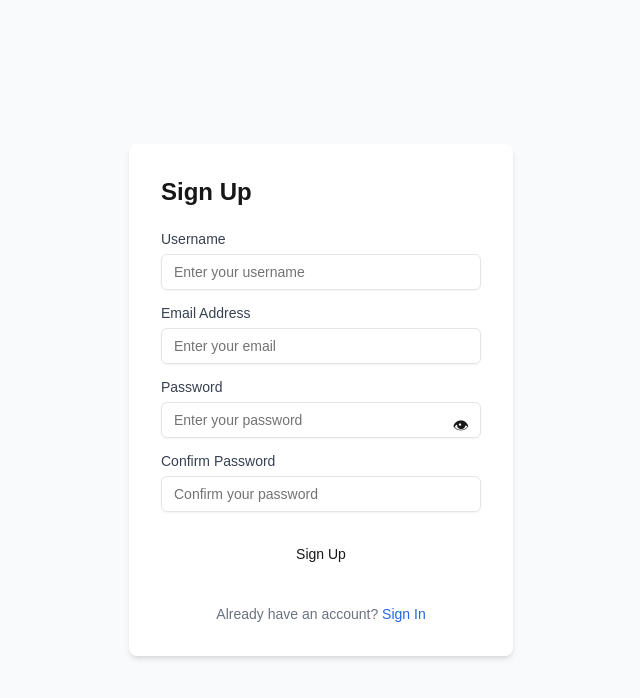
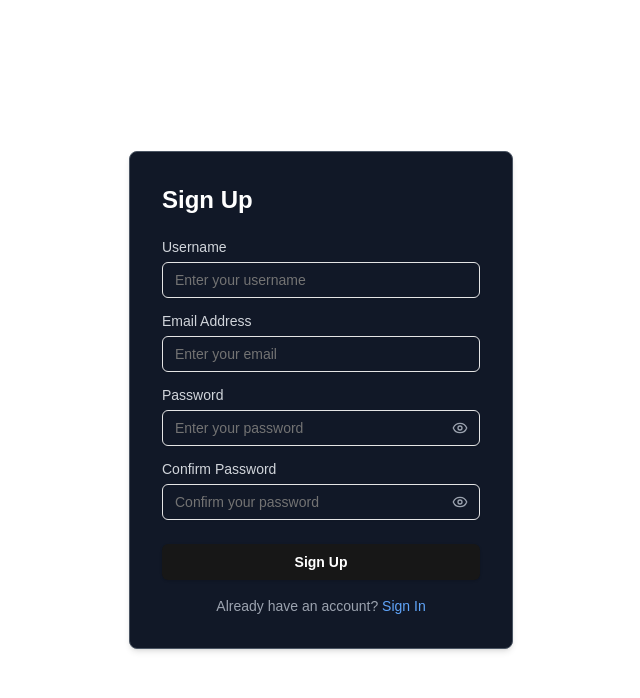
Before and after one commit to huzidev/next-ai, a Next.js app: page /auth/signup in a window 1280 px wide. Shown: the top 698 px of the page, without its empty margins (319-959 px from the left). Built offline with nearby package versions, Linux system fonts and the light colour scheme.

Commit message:
otp blocks

```diff
--- a/src/pages/auth/signin/index.tsx
+++ b/src/pages/auth/signin/index.tsx
@@ -5,7 +5,7 @@ import { Button } from "@/components/ui/button";
 import { useRouter } from "next/router";
 import { useForm } from "react-hook-form";
 import Link from "next/link";
-import { postRequest } from "@/services/api";
+import { post } from "@/services/api";
 import { Input } from "@/components/ui/input";
 import { Label } from "@/components/ui/label";
 
@@ -24,7 +24,7 @@ export default function Signin() {
   async function onSubmit(data: FormValues) {
     console.log(data);
     console.log("SW data for signin", data);
-    const response = await postRequest(SIGNIN_USER_URL, data);
+    const response = await post(SIGNIN_USER_URL, data);
     console.log("SW response on signin request", response);
   };
 
--- a/src/pages/auth/signup/index.tsx
+++ b/src/pages/auth/signup/index.tsx
@@ -5,7 +5,8 @@ import { Button } from "@/components/ui/button";
 import { useRouter } from "next/router";
 import { useForm } from "react-hook-form";
 import Link from "next/link";
-import { postRequest } from "@/services/api";
+import { post } from "@/services/api";
+import { Eye, EyeOff } from "lucide-react";
 
 type FormValues = {
   username: string;
@@ -14,27 +15,57 @@ type FormValues = {
   confirmPassword: string;
 };
 
+interface PasswordState {
+  password: boolean;
+  confirmPassword: boolean;
+}
+
 const SIGNUP_USER_URL = "/api/auth/user/signup";
 
 export default function Signup() {
-  const { register, handleSubmit, watch, formState: { errors } } = useForm<FormValues>();
-  const [showPassword, setShowPassword] = useState(false);
+  const {
+    register,
+    handleSubmit,
+    watch,
+    formState: { errors },
+  } = useForm<FormValues>();
+  const [showPassword, setShowPassword] = useState<PasswordState>({
+    password: false,
+    confirmPassword: false,
+  });
   const router = useRouter();
 
   async function onSubmit(data: FormValues) {
     console.log("Signup data:", data);
-    const response = await postRequest(SIGNUP_USER_URL, data);
+    const response = await post(SIGNUP_USER_URL, data);
+
+    console.log("SW what is response on register", response);
+
+    if (response) {
+      router.push(`/auth/verify?email=${encodeURIComponent(response?.email)}`);
+    }
     console.log("Signup response:", response);
   }
 
+  function toggleShowPassword(field: keyof PasswordState) {
+    setShowPassword((prevState) => ({
+      ...prevState,
+      [field]: !prevState[field],
+    }));
+  }
+
   return (
-    <div className="flex items-center justify-center min-h-screen bg-gray-50">
-      <div className="w-full max-w-sm p-8 bg-white shadow-md rounded-lg">
-        <h1 className="text-2xl font-semibold mb-6">Sign Up</h1>
-
+    <div className="flex items-center justify-center min-h-screen">
+      <div className="w-full max-w-sm p-8 shadow-md rounded-lg border border-gray-600 bg-gray-900">
+        <h1 className="text-2xl font-semibold mb-6 text-white">
+          Sign Up
+        </h1>
         <form onSubmit={handleSubmit(onSubmit)}>
           <div className="mb-4">
-            <Label htmlFor="username" className="block text-sm font-medium text-gray-700">
+            <Label
+              htmlFor="username"
+              className="block text-sm font-medium text-gray-300"
+            >
               Username
             </Label>
             <Input
@@ -42,13 +73,18 @@ export default function Signup() {
               type="text"
               placeholder="Enter your username"
               {...register("username", { required: "Username is required" })}
-              className="mt-2 p-3 border rounded w-full"
+              className="mt-2 p-3 border border-gray-600 rounded w-full bg-gray-800 text-white focus:ring-2 focus:ring-blue-500"
             />
-            {errors.username && <p className="text-red-500 text-xs">{errors.username.message}</p>}
+            {errors.username && (
+              <p className="text-red-500 text-xs">{errors.username.message}</p>
+            )}
           </div>
 
           <div className="mb-4">
-            <Label htmlFor="email" className="block text-sm font-medium text-gray-700">
+            <Label
+              htmlFor="email"
+              className="block text-sm font-medium text-gray-300"
+            >
               Email Address
             </Label>
             <Input
@@ -56,59 +92,103 @@ export default function Signup() {
               type="email"
               placeholder="Enter your email"
               {...register("email", { required: "Email is required" })}
-              className="mt-2 p-3 border rounded w-full"
+              className="mt-2 p-3 border border-gray-600 rounded w-full bg-gray-800 text-white focus:ring-2 focus:ring-blue-500"
             />
-            {errors.email && <p className="text-red-500 text-xs">{errors.email.message}</p>}
+            {errors.email && (
+              <p className="text-red-500 text-xs">{errors.email.message}</p>
+            )}
           </div>
 
           <div className="mb-4">
-            <Label htmlFor="password" className="block text-sm font-medium text-gray-700">
+            <Label
+              htmlFor="password"
+              className="block text-sm font-medium text-gray-300"
+            >
               Password
             </Label>
             <div className="relative">
               <Input
                 id="password"
-                type={showPassword ? "text" : "password"}
+                type={showPassword.password ? "text" : "password"}
                 placeholder="Enter your password"
-                {...register("password", { required: "Password is required", minLength: { value: 6, message: "Password must be at least 6 characters" } })}
-                className="mt-2 p-3 border rounded w-full"
+                {...register("password", {
+                  required: "Password is required",
+                  minLength: {
+                    value: 6,
+                    message: "Password must be at least 6 characters",
+                  },
+                })}
+                className="mt-2 p-3 border border-gray-600 rounded w-full bg-gray-800 text-white focus:ring-2 focus:ring-blue-500"
               />
               <button
                 type="button"
-                className="absolute right-3 top-3"
-                onClick={() => setShowPassword(!showPassword)}
+                className="absolute right-3 top-2.5 text-gray-400 hover:text-white"
+                onClick={() => toggleShowPassword("password")}
               >
-                {showPassword ? "🙈" : "👁"}
+                {showPassword.password ? (
+                  <EyeOff size={16} />
+                ) : (
+                  <Eye size={16} />
+                )}
               </button>
             </div>
-            {errors.password && <p className="text-red-500 text-xs">{errors.password.message}</p>}
+            {errors.password && (
+              <p className="text-red-500 text-xs">{errors.password.message}</p>
+            )}
           </div>
 
           <div className="mb-6">
-            <Label htmlFor="confirmPassword" className="block text-sm font-medium text-gray-700">
+            <Label
+              htmlFor="confirmPassword"
+              className="block text-sm font-medium text-gray-300"
+            >
               Confirm Password
             </Label>
+            <div className="relative">
               <Input
                 id="confirmPassword"
-              type="password"
+                type={showPassword.confirmPassword ? "text" : "password"}
                 placeholder="Confirm your password"
                 {...register("confirmPassword", {
                   required: "Confirm Password is required",
-                validate: value => value === watch("password") || "Passwords do not match",
+                  validate: (value) =>
+                    value === watch("password") || "Passwords do not match",
                 })}
-              className="mt-2 p-3 border rounded w-full"
+                className="mt-2 p-3 border border-gray-600 rounded w-full bg-gray-800 text-white focus:ring-2 focus:ring-blue-500"
               />
-            {errors.confirmPassword && <p className="text-red-500 text-xs">{errors.confirmPassword.message}</p>}
+              <button
+                type="button"
+                className="absolute right-3 top-2.5 text-gray-400 hover:text-white"
+                onClick={() => toggleShowPassword("confirmPassword")}
+              >
+                {showPassword.confirmPassword ? (
+                  <EyeOff size={16} />
+                ) : (
+                  <Eye size={16} />
+                )}
+              </button>
+            </div>
+            {errors.confirmPassword && (
+              <p className="text-red-500 text-xs">
+                {errors.confirmPassword.message}
+              </p>
+            )}
           </div>
 
-          <Button type="submit" variant="primary" className="w-full mb-4">
+          <Button
+            type="submit"
+            className="w-full bg-blue-600 hover:bg-blue-700 text-white font-semibold py-2 rounded-lg"
+          >
             Sign Up
           </Button>
 
           <div className="mt-4 text-center">
-            <p className="text-sm text-gray-500">
+            <p className="text-sm text-gray-400">
               Already have an account?{" "}
-              <Link href="/signin" className="text-blue-600 hover:underline">
+              <Link
+                href="/signin"
+                className="text-blue-400 hover:text-blue-500"
+              >
                 Sign In
               </Link>
             </p>
--- /dev/null
+++ b/src/pages/auth/verify.tsx
@@ -0,0 +1,84 @@
+import { useRouter } from "next/router";
+import { useState } from "react";
+import { Input } from "@/components/ui/input";
+import { Label } from "@/components/ui/label";
+import { Button } from "@/components/ui/button";
+
+export default function Verify() {
+  const router = useRouter();
+  const { email } = router.query;
+
+  const [otp, setOtp] = useState(Array(6).fill(""));
+
+  function handleOtpChange(e: React.ChangeEvent<HTMLInputElement>, index: number) {
+    const value = e.target.value;
+
+    if (/^\d$/.test(value)) {
+      setOtp((prevOtp) => {
+        const newOtp = [...prevOtp];
+        newOtp[index] = value;
+        return newOtp;
+      });
+
+      if (index < otp.length - 1 && value) {
+        document.getElementById(`otp-${index + 1}`)?.focus();
+      }
+    } else if (!value) {
+      setOtp((prevOtp) => {
+        const newOtp = [...prevOtp];
+        newOtp[index] = "";
+        return newOtp;
+      });
+
+      if (index > 0) {
+        document.getElementById(`otp-${index - 1}`)?.focus();
+      }
+    }
+  };
+
+  return (
+    <div className="flex items-center justify-center min-h-screen">
+      <div className="w-full max-w-sm p-8 shadow-md rounded-lg bg-gray-900">
+        <h1 className="text-2xl font-semibold mb-6 text-white">Verify Your Email</h1>
+        <form>
+          <div className="mb-4">
+            <Label htmlFor="email" className="block text-sm font-medium text-gray-300">
+              Email Address
+            </Label>
+            <Input
+              id="email"
+              type="email"
+              value={email}
+              disabled
+              className="mt-2 p-3 border border-gray-600 rounded w-full bg-gray-800 text-white opacity-70" // Added opacity for un-editable look
+            />
+          </div>
+
+          <div className="mb-6">
+            <Label htmlFor="otp" className="block text-sm font-medium text-gray-300">
+              Enter Verification Code
+            </Label>
+            <div className="flex space-x-2 mt-2">
+              {otp.map((digit, index) => (
+                <Input
+                  key={index}
+                  id={`otp-${index}`}
+                  type="text"
+                  value={digit}
+                  maxLength={1}
+                  onChange={(e) => handleOtpChange(e, index)}
+                  className="w-12 h-12 text-center bg-gray-800 text-white border border-gray-600 rounded focus:ring-2 focus:ring-blue-500"
+                  autoFocus={index === 0}
+                />
+              ))}
+            </div>
+          </div>
+
+          <Button type="submit" className="w-full bg-blue-600 text-white p-3 rounded-md">
+            Verify
+          </Button>
+        </form>
+      </div>
+    </div>
+  );
+}
--- a/src/services/api.ts
+++ b/src/services/api.ts
@@ -2,7 +2,7 @@ const headers = {
   "Content-Type": "application/json",
 };
 
-export async function postRequest(url: string, body: object) {
+export async function post(url: string, body: object) {
   try {
     const response = await fetch(url, {
       method: "POST",
@@ -17,7 +17,7 @@ export async function postRequest(url: string, body: object) {
   }
 }
 
-export async function getRequest(url: string) {
+export async function get(url: string) {
   try {
     const response = await fetch(url, {
       method: "GET",
```
Lines whose indentation alone changed are shown as unchanged.
